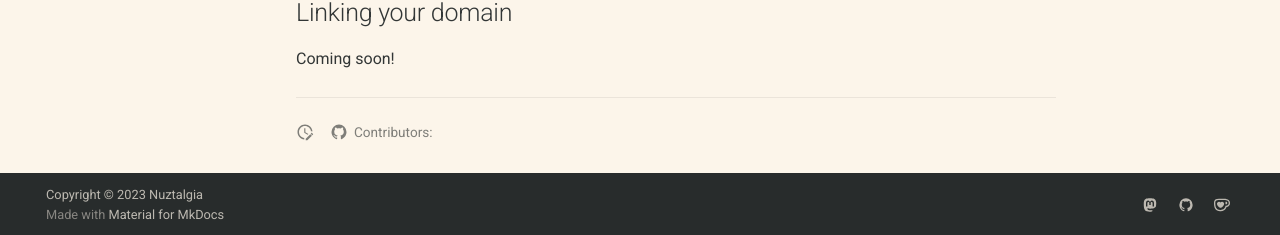
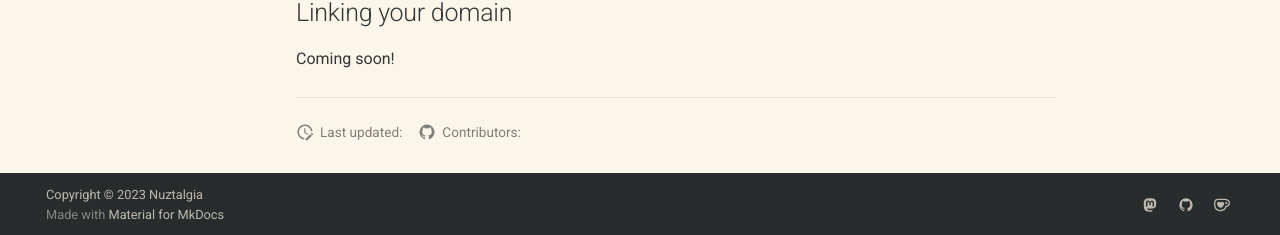
Before and after one commit to CutieCity/guide, an MkDocs documentation site: the page built from docs/self-hosting/object-storage.md, in a window 1280 px wide and 1400 px high, scrolled down 1771 px. Shown: the part 1162-1397 px from the top of the window. Built offline with MkDocs 1.6.1 and Material for MkDocs 9.7.7, drawn with Linux system fonts in a browser that asks for light colours; comment, search, counter and statistics services are not loaded.

Commit message:
Adjust a few things to do with git info plugins

```diff
--- a/docs/stylesheets/material.css
+++ b/docs/stylesheets/material.css
@@ -30,7 +30,7 @@
   display: inline-flex;
   font-size: 0.68rem;
   gap: 0.3rem;
-  margin-right: 0.6rem;
+  margin-right: 0.8rem;
 }
 
 .md-source-file__fact svg {
@@ -39,9 +39,19 @@
 
 .md-source-file__fact .md-author {
   float: left;
-  height: 1.6rem;
-  width: 1.6rem;
+  height: 1.4rem;
+  width: 1.4rem;
   margin-right: 0.2rem;
+}
+
+.md-source-file__fact a.md-author img {
+  filter: grayscale(100%) opacity(75%);
+  transition: filter 250ms;
+}
+
+.md-source-file__fact a.md-author:focus img,
+.md-source-file__fact a.md-author:hover img {
+  filter: grayscale(0);
 }
 
 .md-typeset .grid {
--- a/mkdocs.yml
+++ b/mkdocs.yml
@@ -59,9 +59,11 @@
 
 plugins:
   - git-committers:
+      enabled: !ENV [ENABLE_GIT_PLUGINS, false]
       repository: CutieCity/guide
       branch: main
   - git-revision-date-localized:
+      enabled: !ENV [ENABLE_GIT_PLUGINS, false]
       type: timeago
       locale: en
       exclude:
--- a/overrides/partials/source-file.html
+++ b/overrides/partials/source-file.html
@@ -9,10 +9,8 @@
       </svg>
     </span>
 
-    {% if page.meta.git_revision_date_localized %}
-      Last updated
-      {{ page.meta.git_revision_date_localized }}
-    {% endif %}
+    Last updated:
+    {{ page.meta.git_revision_date_localized }}
 
   </span>
 
```
Also changed, not shown: 1 other file.
